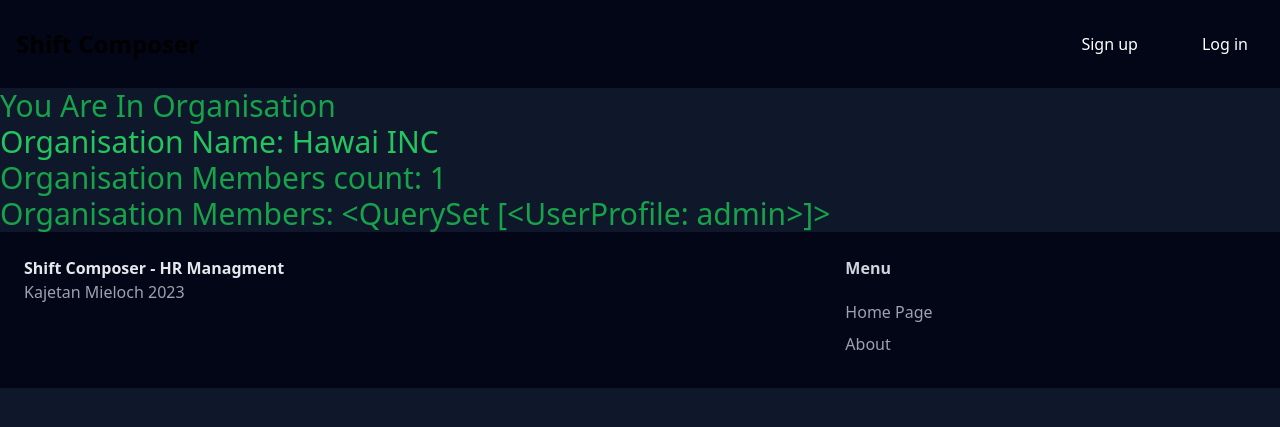
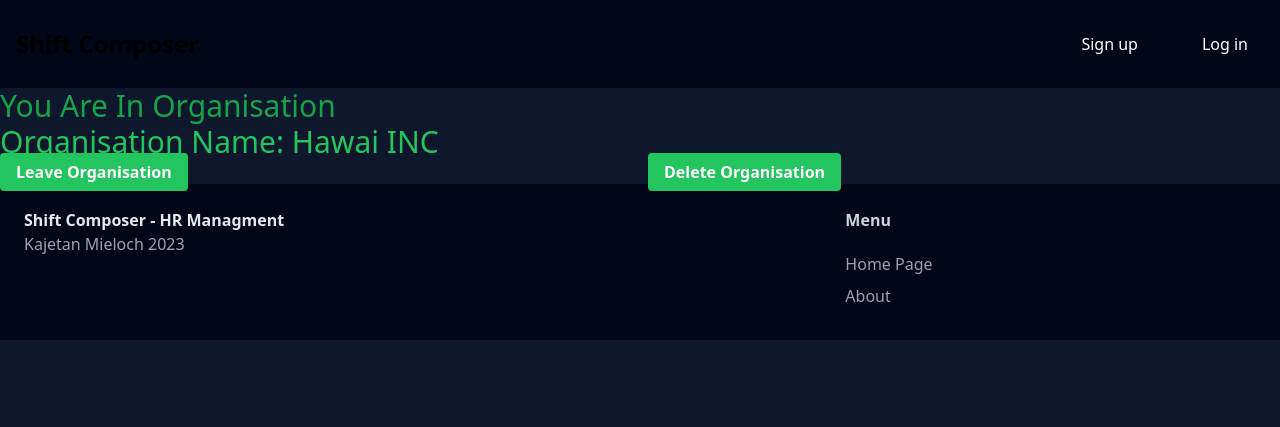
Before and after one commit to KajetanMieloch/Shift-Composer-2.0, a Django app: template organisation/templates/organisation/index.html in a window 1280 px wide. Shown: the top 427 px of the page. Run offline with Django 4.2, Linux system fonts and the light colour scheme; the template is opened without the code that fills it: values that come from a table or form of the project are taken from there, others are empty; data comes from the database, SQL or seed files in the repository; both versions use the stored data as it was after the commit; parts of the project's set-up code (start-up, migrations or seed data) failed here and were passed over; some libraries are stand-ins or nearby versions.

Commit message:
Started process of adding organisations

```diff
--- a/organisation/templates/organisation/index.html
+++ b/organisation/templates/organisation/index.html
@@ -6,17 +6,36 @@
 {% endblock %}
 
 {% block content %}
+<script>
+    const areYouSure = () => {
+        const result = confirm("Are You Sure You Want To Leave Organisation?");
+        if (result) {
+            window.location.href = "{% url 'organisation:leave' %}";
+        }
+    }
+</script>
 {% if in_organisation %}
-    <div class="container">
-        <div class="row">
-            <div class="col-md-12">
-                <h1 class="text-green-600 text-3xl">You Are In Organisation</h1>
-                <p class="text-green-500 text-3xl">Organisation Name: {{ organisation.name }}</p>
-                <h1 class="text-green-600 text-3xl">Organisation Members count: {{ organisation.members.count }}</h1>
-                <h1 class="text-green-600 text-3xl">Organisation Members: {{ organisation.members.all}}</h1>
-            </div>
+<div class="container">
+    <div class="row">
+        <div class="col-md-12">
+            <h1 class="text-green-600 text-3xl">You Are In Organisation</h1>
+            <h1 class="text-green-500 text-3xl">Organisation Name: {{ organisation.name }}</h1>
+            <div class="grid grid-cols-2 gap-4">
+                <div class="col-span-1">
+                    <a href="#" class="bg-green-500 hover:bg-green-700 text-white font-bold py-2 px-4 rounded" onclick="areYouSure()">
+                        Leave Organisation
+                    </a>
+                </div>
+                {% if is_admin %}
+                <div class="col-span-1">
+                    <a href="{% url 'organisation:delete' %}" class="bg-green-500 hover:bg-green-700 text-white font-bold py-2 px-4 rounded">
+                        Delete Organisation
+                    </a>
+                </div>
+                {% endif %}
         </div>
     </div>
+</div>
 {% else %}
     <div class="container">
         <div class="row">
--- a/organisation/urls.py
+++ b/organisation/urls.py
@@ -8,4 +8,6 @@ urlpatterns = [
     path('', views.index, name='index'),
     path('create/', views.create, name='create'),
     path('join/', views.join, name='join'),
+    path('leave/', views.leave, name='leave'),
+    path('delete/', views.delete, name='delete'),
 ]
```
Also changed, not shown: organisation/templates/organisation/create.html (+0 -11 lines), organisation/views.py (+19 -1 lines), db.sqlite3.
